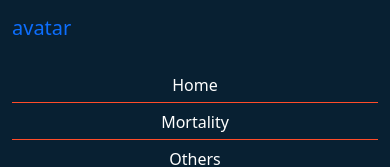
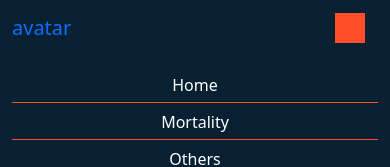
Before and after one commit to mohammedazizul/avatar, a React (Create React App) app: page / in a window 390 px wide. Shown: the top 167 px of the page. Built offline with nearby package versions, Linux system fonts and the light colour scheme.

Commit message:
side bar height fixed

```diff
--- a/src/App.css
+++ b/src/App.css
@@ -43,10 +43,15 @@
   height: 100vh;
 }
 
+.navbar-toggler-icon {
+  background-color: #ff4c29;
+}
+
 .sideBarMenu {
   padding: 10px;
   width: 10%;
   background: #082032;
+  height: 100%;
 }
 
 .sideBarUl {
@@ -86,6 +91,7 @@
   }
   .sideBarMenu {
     width: 100%;
+    height: min-content;
   }
   .sideBarUl li {
     list-style: none;
```
